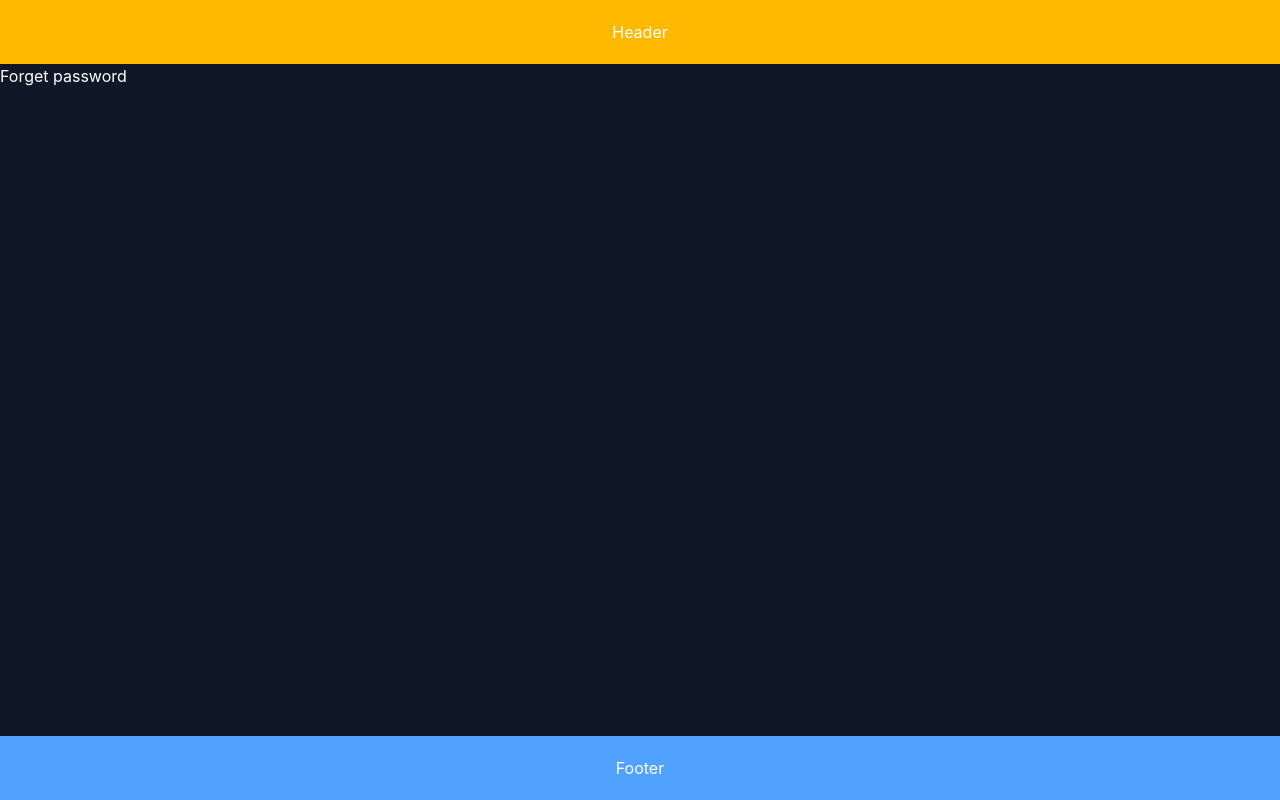
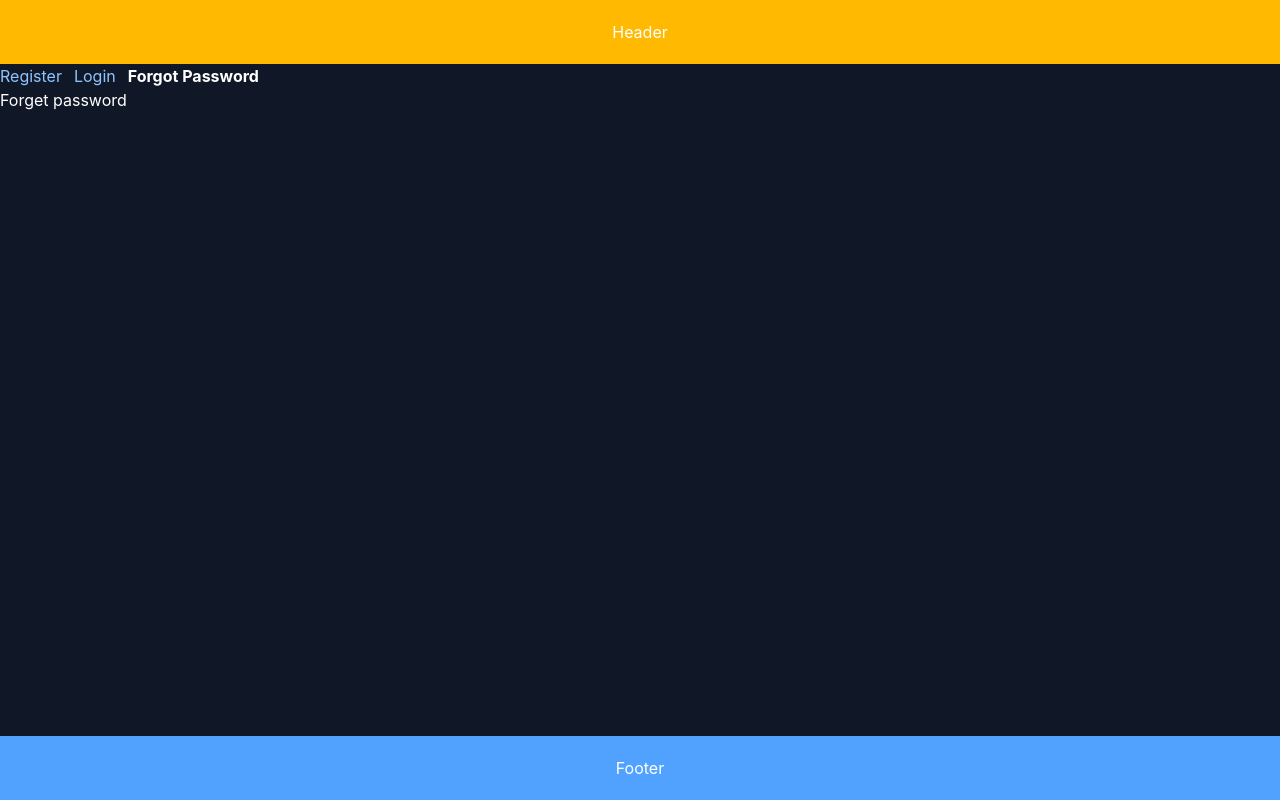
Before and after one commit to ammarAlzaqam/NEXT.JS-15-fundamentals-routing-demo, a Next.js app: page /forget-password in a window 1280 px wide. Built offline with nearby package versions, Linux system fonts and the light colour scheme.

Commit message:
active links

```diff
--- /dev/null
+++ b/src/app/(auth)/layout.tsx
@@ -0,0 +1,36 @@
+"use client";
+
+import Link from "next/link";
+import { ReactNode } from "react";
+import { usePathname } from "next/navigation";
+
+const navLinks = [
+  { name: "Register", href: "/register" },
+  { name: "Login", href: "/login" },
+  { name: "Forgot Password", href: "/forget-password" },
+];
+export default function AuthLayout({
+  children,
+}: {
+  readonly children: ReactNode;
+}) {
+  const pathname = usePathname();
+  return (
+    <section>
+      {navLinks.map((link) => {
+        const isActive =
+          pathname === link.href ||
+          (pathname.startsWith(link.href) && link.href !== "/");
+        return (
+          <Link
+            href={link.href}
+            className={`me-3 ${isActive ? "font-bold" : "text-blue-300"}`}
+          >
+            {link.name}
+          </Link>
+        );
+      })}
+      {children}
+    </section>
+  );
+}
```
